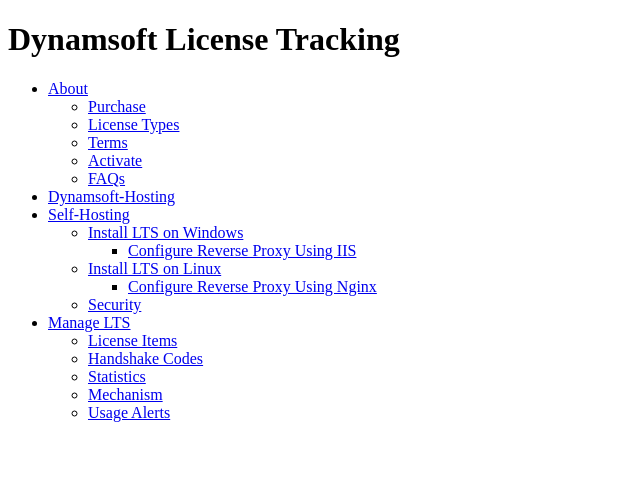
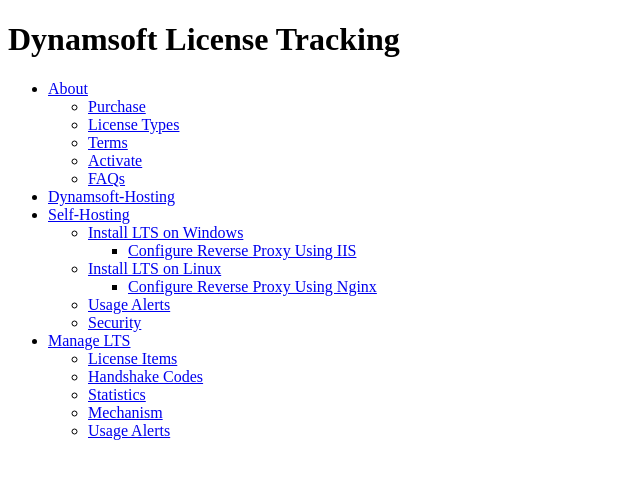
Before and after one commit to dynamsoft-docs/license-server-docs, a Jekyll site: the page built from index.md, in a window 1280 px wide, cut to the strip 208-964 px from the top of the page. Shown: the top 479 px of the strip, without its empty margins (0-640 px from the left). Built offline with Jekyll 4.4.1, drawn with Linux system fonts in a browser that asks for light colours; comment, search, counter and statistics services are not loaded.

Commit message:
fix wrong link for usage alert

```diff
--- a/index.md
+++ b/index.md
@@ -20,6 +20,7 @@
         - [Configure Reverse Proxy Using IIS]({{site.selfhosting}}configurereverseproxyusingiis.html)
     - [Install LTS on Linux]({{site.selfhosting}}ltsonlinux.html)
         - [Configure Reverse Proxy Using Nginx]({{site.selfhosting}}configurereverseproxyusingnginx.html)
+    - [Usage Alerts]({{ site.common }}usagealerts.html)
     - [Security]({{site.selfhosting}}security.html)
 * [Manage LTS]({{site.selfhosting}}managelts.html)
     - [License Items]({{site.common}}licenseitems.html)
```
